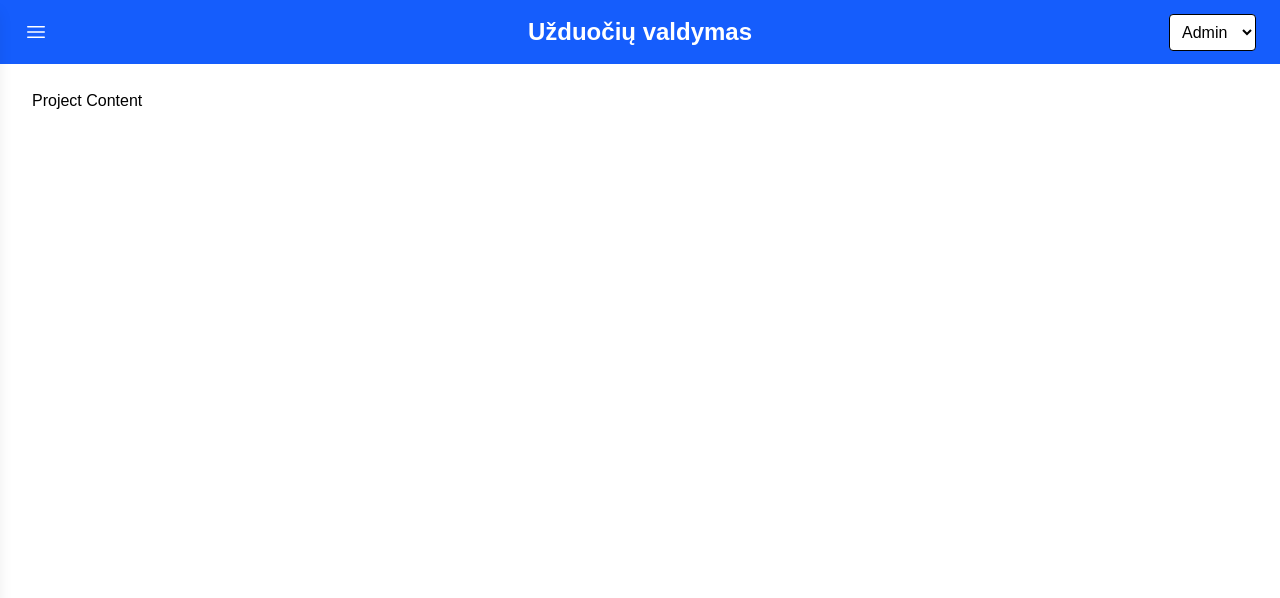
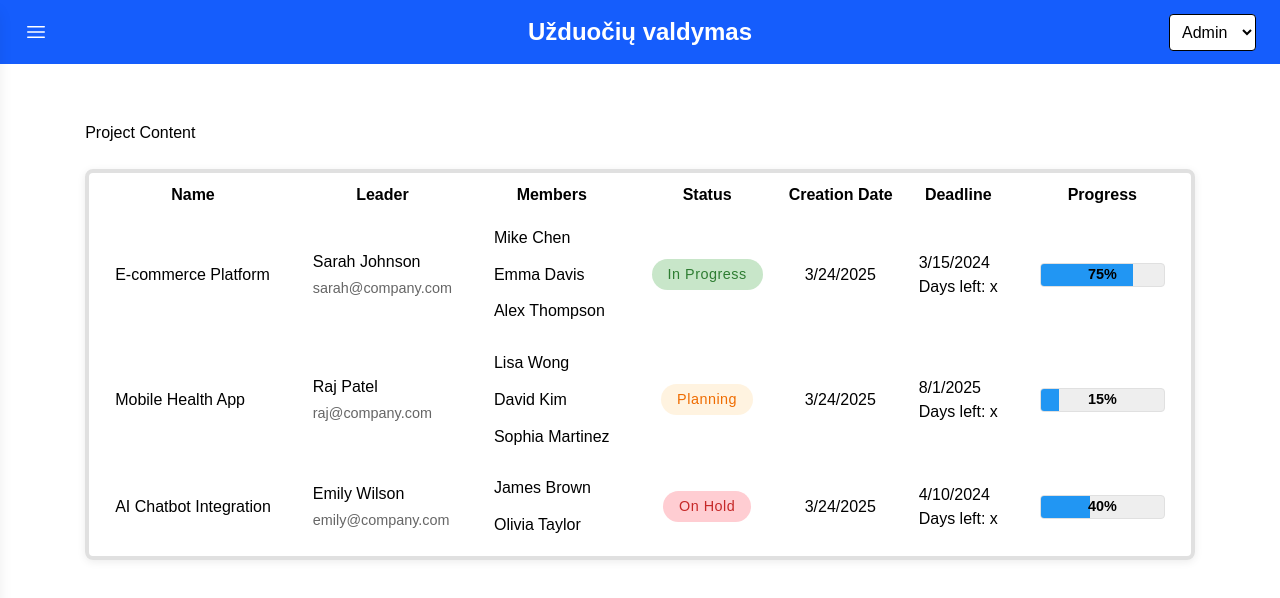
Before and after one commit to EkanseWetihete/Task-Management, a Next.js app: page /projects in a window 1280 px wide. Shown: the top 598 px of the page. Built offline with nearby package versions, Linux system fonts and the light colour scheme.

Commit message:
added interfaces, changed tasks list and added project examples

```diff
--- a/package.json
+++ b/package.json
@@ -11,7 +11,7 @@
   "dependencies": {
     "@heroicons/react": "^2.2.0",
     "framer-motion": "^12.5.0",
-    "next": "15.2.2",
+    "next": "^15.2.3",
     "next-intl": "^4.0.2",
     "react": "^19.0.0",
     "react-dom": "^19.0.0"
--- a/src/app/api/tasks/route.tsx
+++ b/src/app/api/tasks/route.tsx
@@ -2,11 +2,51 @@
 import { NextResponse } from 'next/server';
 
 const tasks = [
-    { id: 1, title: 'Valgyti', description: 'Pirmoji užduotis' },
-    { id: 2, title: 'Dirbti', description: 'Antroji užduotis' },
-    { id: 3, title: 'Miegoti', description: 'Trečioji užduotis' },
-  ];
+  {
+    id: 1,
+    title: 'Valgyti',
+    description: 'Pirmoji užduotis',
+    progress: [["Uzduoties dalis 1", true], ["Uzduoties dalis 2", true], ["Uzduoties dalis 3", false]],
+    progress_min: 0,
+    progress_max: 1,
+    status: "",
+    deadline: Date,
+    creationDate: Date,
+    editingDate: Date
+  },
+  {
+    id: 2,
+    title: 'Dirbti',
+    description: 'Antroji užduotis',
+    progress: [["Uzduoties dalis 1", true], ["Uzduoties dalis 2", false], ["Uzduoties dalis 3", false]],
+    progress_min: 0,
+    progress_max: 1,
+    status: "",
+    deadline: Date,
+    creationDate: Date,
+    editingDate: Date
+  },
+  {
+    id: 3,
+    title: 'Vaikščioti',
+    description: 'Trečioji užduotis',
+    progress: [["Uzduoties dalis 1", true], ["Uzduoties dalis 2", false], ["Uzduoties dalis 3", false]],
+    progress_min: 0,
+    progress_max: 1,
+    status: "",
+    deadline: Date,
+    creationDate: Date,
+    editingDate: Date
+  },
+];
 
 export async function GET() {
+
+  tasks.forEach(task => {
+    task.progress_min = task.progress.filter(item => item[1] === true).length;
+    task.progress_max = task.progress.length;
+  });
+
+
   return NextResponse.json(tasks);
 }
--- /dev/null
+++ b/src/app/components/interface/IOpen.tsx
@@ -0,0 +1,4 @@
+export default interface IOpen {
+    isOpen: boolean;
+    onClose: () => void;
+}
--- /dev/null
+++ b/src/app/components/interface/ITask.tsx
@@ -0,0 +1,12 @@
+type IProgress = [string, number, number];
+
+export default interface Task {
+    id: number;
+    title: string;
+    description: string;
+    progress: IProgress[];
+    status: string;
+    deadline: Date;
+    creationDate: Date;
+    editingDate: Date;
+}
--- a/src/app/components/ui/combination.tsx
+++ b/src/app/components/ui/combination.tsx
@@ -54,14 +54,16 @@ export default function Combination() {
               <button onClick={() => handleMenuNavigation("/dashboard")} className={`block w-full text-left p-2 hover:bg-gray-100 rounded ${pathname === "/dashboard" ? "bg-blue-50 text-blue-600" : ""}`}> Dashboard </button>
             </li>
             <li>
-              <button onClick={() => handleMenuNavigation("/projects")} className={`block w-full text-left p-2 hover:bg-gray-100 rounded ${pathname === "/projects" ? "bg-blue-50 text-blue-600" : ""}`}> Projects </button>
+              <button onClick={() => handleMenuNavigation("/projects")} className={`block w-full text-left p-2 hover:bg-gray-100 rounded ${pathname === "/projects" ? "bg-blue-50 text-blue-600" : ""}`}> Task Management </button>
             </li>
             <li>
-              <button onClick={() => handleMenuNavigation("/tasks")} className={`block w-full text-left p-2 hover:bg-gray-100 rounded ${pathname === "/tasks" ? "bg-blue-50 text-blue-600" : ""}`}> --Tasks </button>
+              <button onClick={() => handleMenuNavigation("/projects")} className={`block w-full text-left p-2 hover:bg-gray-100 rounded ${pathname === "/projects" ? "bg-blue-50 text-blue-600" : ""}`}> --Projects </button>
             </li>
-            <li><a href="#" className="block p-2 hover:bg-gray-100 rounded">--Timeline</a></li>
-            <li><a href="#" className="block p-2 hover:bg-gray-100 rounded">--List</a></li>
-            <li><a href="#" className="block p-2 hover:bg-gray-100 rounded">Calendar</a></li>
+            <li>
+              <button onClick={() => handleMenuNavigation("/tasks")} className={`block w-full text-left p-2 hover:bg-gray-100 rounded ${pathname === "/tasks" ? "bg-blue-50 text-blue-600" : ""}`}> ----Tasks </button>
+            </li>
+            <li><a href="#" className="block p-2 hover:bg-gray-100 rounded">----Timeline</a></li>
+            <li><a href="#" className="block p-2 hover:bg-gray-100 rounded">----Calendar</a></li>
             <li><a href="#" className="block p-2 hover:bg-gray-100 rounded">Teams</a></li>
             <li><a href="#" className="block p-2 hover:bg-gray-100 rounded">Chat</a></li>
           </ul>
--- a/src/app/dashboard/page.tsx
+++ b/src/app/dashboard/page.tsx
@@ -7,10 +7,7 @@ export default function Dashboard() {
     return (
         <main className="p-6">
             <h1 className="text-2xl font-semibold mb-4">Dashboard Content</h1>
-            <button
-                type="button"
-                onClick={() => router.push('/tasks')}
-                className="px-5 py-2.5 text-sm font-medium border border-blue-500 text-blue-600 hover:bg-blue-100 hover:border-blue-600 rounded-md"> View Tasks </button>
+            <button type="button" onClick={() => router.push('/tasks')} className="px-5 py-2.5 text-sm font-medium border border-blue-500 text-blue-600 hover:bg-blue-100 hover:border-blue-600 rounded-md"> View Tasks </button>
         </main>
     );
   }
--- /dev/null
+++ b/src/app/projects/components/projects.module.css
@@ -0,0 +1,104 @@
+/* app/components/Projects.module.css */
+
+/* ========== MAIN CONTAINER ========== */
+.container {
+  padding: 2rem;
+  max-width: 1200px;
+  margin: 0 auto;
+}
+
+/* ========== TABLE STRUCTURE ========== */
+.projectTable {
+  width: 100%;
+  border: 4px solid #e0e0e0;
+  border-radius: 8px;
+  box-shadow: 0 2px 8px rgba(0, 0, 0, 0.08);
+  margin-top: 1.5rem;
+  border-collapse: separate;
+  border-spacing: 10px;
+  overflow: hidden;
+}
+
+.dataCell {
+  padding-left: 1rem;
+  padding-right: 1rem;
+}
+
+.tableRow:hover {
+  background-color: #d7f5fe;
+}
+
+
+/* ========== BUTTONS ========== */
+.projectButton:hover {
+  background-color: #c5d6e4;
+  cursor: pointer;
+}
+
+/* ========== LEADER SECTION ========== */
+.leaderEmail {
+  color: #666;
+  font-size: 0.9em;
+  margin-top: 0.25rem;
+}
+
+/* ========== MEMBERS LIST ========== */
+.memberList {
+  list-style: none;
+  padding: 0;
+  margin: 0;
+}
+
+.memberItem {
+  margin: 0.3rem 0;
+  padding: 0.25rem 0;
+}
+
+/* ========== STATUS ========== */
+.statusBadge {
+  display: flex;
+  justify-content: center;
+  align-items: center;
+  text-align: center;
+  padding: 0.3rem 1rem;
+  border-radius: 20px;
+  font-size: 0.9em;
+  letter-spacing: 0.5px;
+  width: fit-content;
+  margin: 0 auto;
+}
+
+.statusInProgress { background-color: #c8e6c9; color: #2e7d32; }
+.statusPlanning { background-color: #fff3e0; color: #ef6c00; }
+.statusOnHold { background-color: #ffcdd2; color: #c62828; }
+
+/* ========== PROGRESS BAR ========== */
+.progressBar {
+  width: 125px;
+  height: 24px;
+  background-color: #eee;
+  border-radius: 4px;
+  overflow: hidden;
+  border: 1px solid #e0e0e0;
+  position: relative;
+  display: flex;
+  align-items: center;
+  justify-content: center;
+}
+
+.progressFill {
+  height: 100%;
+  background-color: #2196f3;
+  transition: width 0.3s ease;
+  position: absolute;
+  left: 0;
+  top: 0;
+}
+
+.progressText {
+  position: relative;
+  font-size: 0.9em;
+  color: black;
+  font-weight: bold;
+  white-space: nowrap;
+}
--- a/src/app/projects/page.tsx
+++ b/src/app/projects/page.tsx
@@ -1,7 +1,104 @@
+"use client";
+import styles from './components/projects.module.css';
+import { useRouter } from 'next/navigation'
+
+const sampleProjects = [
+  {
+    id: 1,
+    name: "E-commerce Platform",
+    leader: { name: "Sarah Johnson", email: "sarah@company.com" },
+    members: ["Mike Chen", "Emma Davis", "Alex Thompson"],
+    status: "In Progress",
+    deadline: "2024-03-15",
+    progress: 75
+  },
+  {
+    id: 2,
+    name: "Mobile Health App",
+    leader: { name: "Raj Patel", email: "raj@company.com" },
+    members: ["Lisa Wong", "David Kim", "Sophia Martinez"],
+    status: "Planning",
+    deadline: "2025-08-01",
+    creation_date: "2025-03-26",
+    progress: 15
+  },
+  {
+    id: 3,
+    name: "AI Chatbot Integration",
+    leader: { name: "Emily Wilson", email: "emily@company.com" },
+    members: ["James Brown", "Olivia Taylor"],
+    status: "On Hold",
+    deadline: "2024-04-10",
+    progress: 40
+  }
+];
+
 export default function Projects() {
-    return (
-      <main>
-        <h1>Project Content</h1>
-      </main>
-    );
-  }
+  const router = useRouter()
+  return (
+    <main className={styles.container}>
+      <h1>Project Content</h1>
+
+      <table className={styles.projectTable}>
+        <thead>
+          <tr>
+            <th className={styles.headerCell}>Name</th>
+            <th className={styles.headerCell}>Leader</th>
+            <th className={styles.headerCell}>Members</th>
+            <th className={styles.headerCell}>Status</th>
+            <th className={styles.headerCell}>Creation Date</th>
+            <th className={styles.headerCell}>Deadline</th>
+            <th className={styles.headerCell}>Progress</th>
+          </tr>
+        </thead>
+        <tbody>
+          {sampleProjects.map((project) => (
+            <tr key={project.id} className={styles.tableRow}>
+              <td className={styles.dataCell}>
+                <div className={`${styles.projectButton}`}>
+                  <button type="button" className={styles.projectButton} onClick={() => router.push('/tasks')}>{project.name}</button>
+                </div>
+              </td>
+
+              <td className={styles.dataCell}>
+                <div>
+                  <div> {project.leader.name}</div>
+                  <div className={styles.leaderEmail}>{project.leader.email}</div>
+                </div>
+              </td>
+              <td className={styles.dataCell}>
+                <ul className={styles.memberList}>
+                  {project.members.map((member, index) => (
+                    <li key={index} className={styles.memberItem}>{member}</li>
+                  ))}
+                </ul>
+              </td>
+              <td className={styles.dataCell}>
+                <span className={`${styles.statusBadge} ${project.status === 'In Progress' ? styles.statusInProgress : project.status === 'Planning' ? styles.statusPlanning : styles.statusOnHold}`}>
+                  {project.status}
+                </span>
+              </td>
+
+              <td className={styles.dataCell}>
+                {new Date().toLocaleDateString()}
+              </td>
+
+              <td className={styles.dataCell}>
+
+                <button type="button" className={styles.projectButton} onClick={() => router.push('/calendar')}>{new Date(project.deadline).toLocaleDateString()}</button>
+                <br/>
+                Days left: x
+              </td>
+              <td className={styles.dataCell}>
+              <div className={styles.progressBar}>
+                <div className={styles.progressFill} style={{ width: `${project.progress}%` }}></div>
+                <span className={styles.progressText}>{project.progress}%</span>
+              </div>
+              </td>
+            </tr>
+          ))}
+        </tbody>
+      </table>
+    </main>
+  );
+}
```
Also changed, not shown: src/app/tasks/forms.tsx (+2 -6 lines), src/app/tasks/page.tsx (+1 -6 lines), 1 other file (tests, documents, lock files or other folders).
